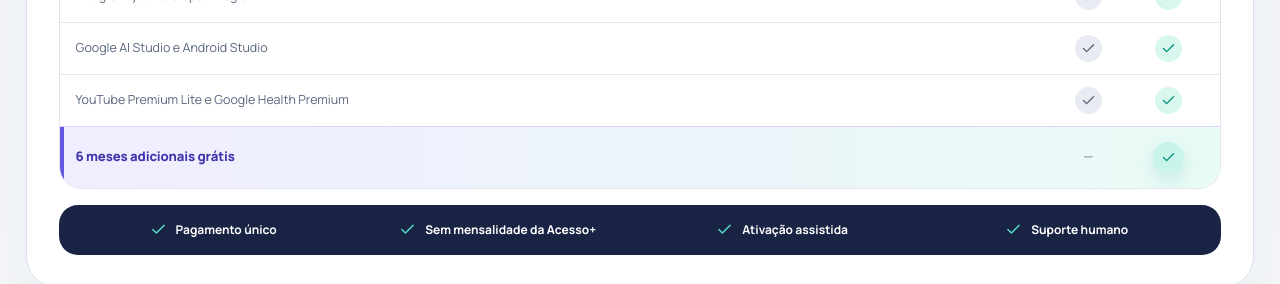
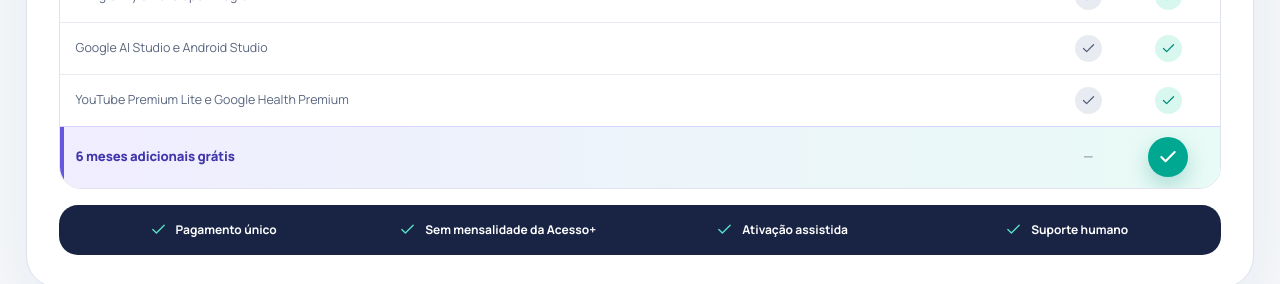
Before and after one commit to Gebelson/acessoplus, a Next.js app: page / in a window 1280 px wide. Shown: the part 4460-4744 px from the top of the page. Built offline with nearby package versions, Linux system fonts and the light colour scheme; no server answers.

Commit message:
style: emphasize bonus verification badge

```diff
--- a/app/globals.css
+++ b/app/globals.css
@@ -623,7 +623,8 @@ a { text-decoration: none; }
 .comparison-check-access { background: #d7f7ef; color: #008d7a; }
 .comparison-bonus-row { min-height: 62px; border-top-color: #d9d3ff; background: linear-gradient(90deg,#f0edff 0%,#e9fbf6 100%); color: #4035aa; font-size: .82rem; box-shadow: inset 4px 0 0 #6557df; }
 .comparison-bonus-row strong { font-weight: 850; letter-spacing: -.01em; }
-.comparison-bonus-row .comparison-check-access { width: 31px; height: 31px; background: #c9f4e9; box-shadow: 0 7px 18px rgba(0,141,122,.16); }
+.comparison-bonus-row .comparison-check-access { width: 40px; height: 40px; background: #00a891; color: #fff; box-shadow: 0 9px 22px rgba(0,141,122,.28); }
+.comparison-bonus-row .comparison-check-access svg { width: 20px; height: 20px; stroke-width: 2.5; }
 .comparison-not-included { color: #9ba3b4; font-weight: 700; }
 .comparison-footer { display: grid; gap: .75rem; margin-top: 1rem; border-radius: 19px; background: #192444; padding: 1rem 1.15rem; color: white; }
 .comparison-footer > div { display: flex; align-items: center; justify-content: center; gap: .55rem; font-size: .75rem; font-weight: 700; text-align: center; }
```
